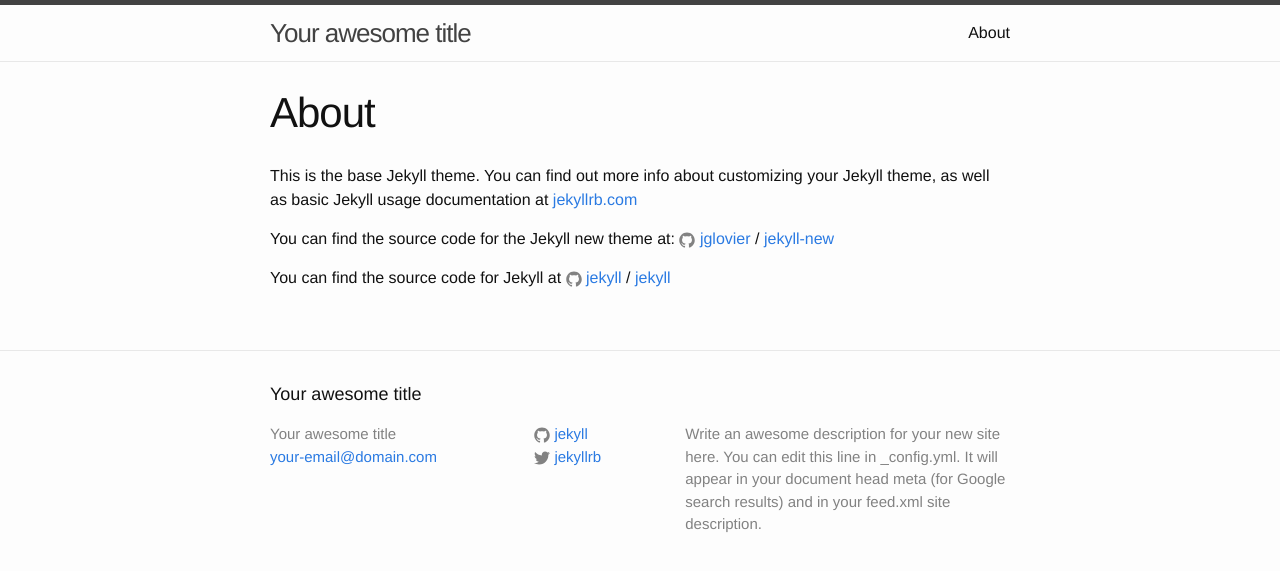
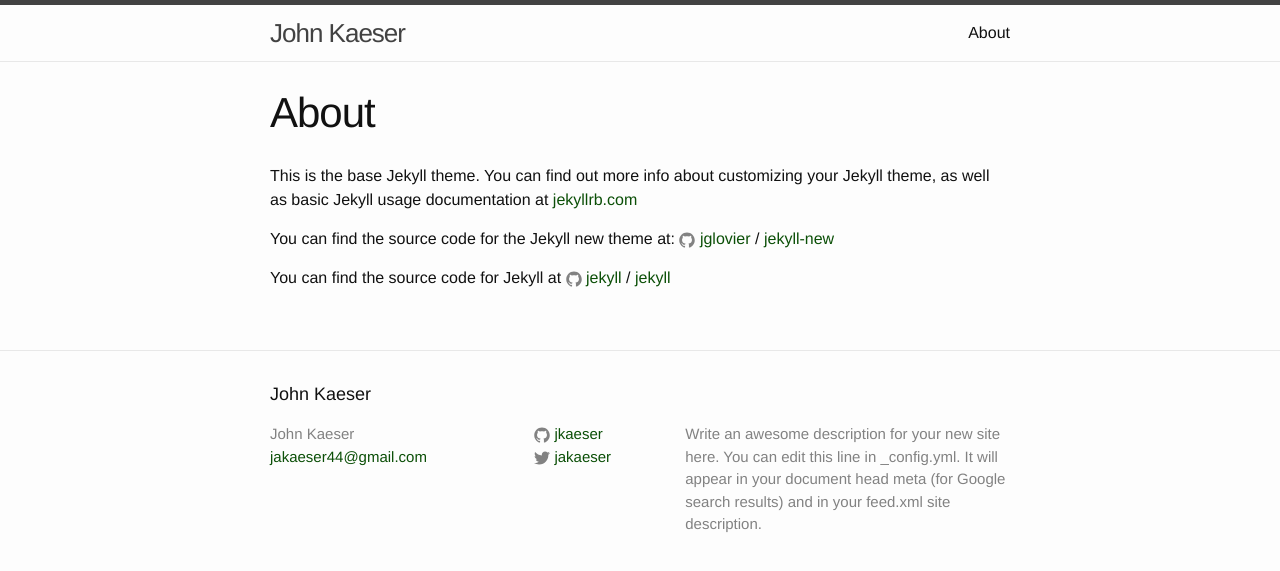
Before and after one commit to jkaeser/jkaeser.github.io, a Jekyll site: the page built from about.md, in a window 1280 px wide. Shown: the top 571 px of the page. Built offline with Jekyll 4.4.1, drawn with Linux system fonts in a browser that asks for light colours.

Commit message:
Updating settings and getting a jekyll index.html file added

```diff
--- a/_config.yml
+++ b/_config.yml
@@ -6,16 +6,16 @@
 # 'jekyll serve'. If you change this file, please restart the server process.
 
 # Site settings
-title: Your awesome title
-email: your-email@domain.com
+title: John Kaeser
+email: jakaeser44@gmail.com
 description: > # this means to ignore newlines until "baseurl:"
   Write an awesome description for your new site here. You can edit this
   line in _config.yml. It will appear in your document head meta (for
   Google search results) and in your feed.xml site description.
 baseurl: "" # the subpath of your site, e.g. /blog
-url: "http://yourdomain.com" # the base hostname & protocol for your site
-twitter_username: jekyllrb
-github_username:  jekyll
+url: "http://jkaeser.github.io" # the base hostname & protocol for your site
+twitter_username: jakaeser
+github_username:  jkaeser
 
 # Build settings
 markdown: kramdown
--- a/css/main.scss
+++ b/css/main.scss
@@ -16,7 +16,8 @@ $spacing-unit:     30px;
 
 $text-color:       #111;
 $background-color: #fdfdfd;
-$brand-color:      #2a7ae2;
+$brand-color:      #0B4F07;
+//0B4F07, 0A4507
 
 $grey-color:       #828282;
 $grey-color-light: lighten($grey-color, 40%);
```
Also changed, not shown: index.html (+23 -1 lines), 6 other files.
